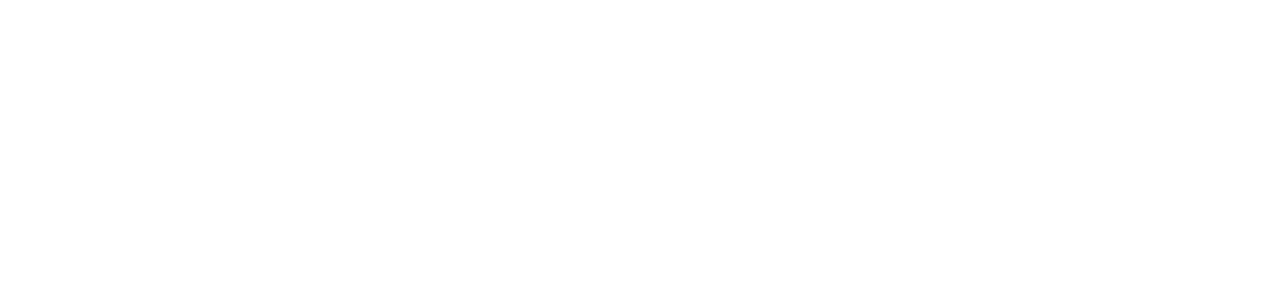
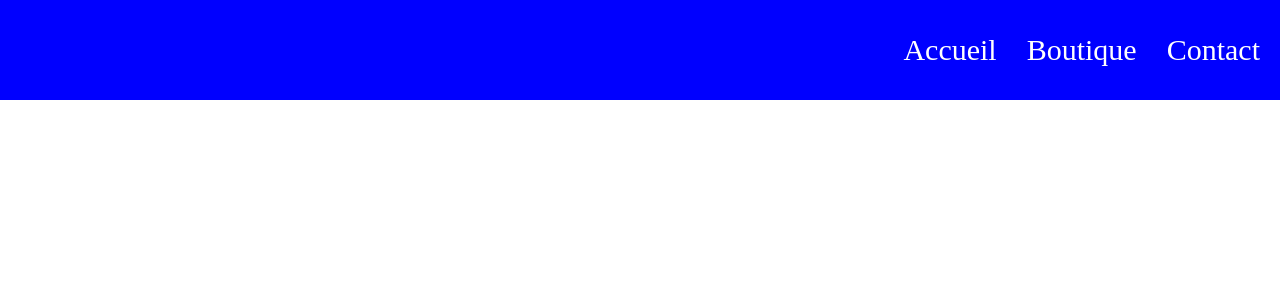
Before and after one commit to jeremydasi/my-watch, a React (Create React App) app: page / in a window 1280 px wide. Shown: the top 300 px of the page. Built offline with nearby package versions, Linux system fonts and the light colour scheme.

Commit message:
navbar commencé

```diff
--- a/src/App.js
+++ b/src/App.js
@@ -1,9 +1,10 @@
 import './style/App.css';
+import Home from './screen/home'
 
 function App() {
   return (
     <div>
-
+      <Home/>
     </div>
   );
 }
--- /dev/null
+++ b/src/component/button/button.tsx
@@ -0,0 +1,17 @@
+import React from "react";
+import "../../style/button.css";
+
+interface ButtonProps {
+  onClick: () => void;
+  label: string;
+}
+
+const Button: React.FunctionComponent<ButtonProps> = ({ onClick, label }) => {
+  return (
+    <div className="containerButton" onClick={onClick}>
+      <a>{label}</a>
+    </div>
+  );
+};
+
+export default Button;
--- /dev/null
+++ b/src/component/header/header.js
@@ -0,0 +1,19 @@
+import '../../style/header.css';
+import Button from '../button/button.tsx';
+
+function Header() {
+    return(
+        <div className='navbar'>
+            <div>
+
+            </div>
+            <div className='containerRoot'>
+                <Button label="Accueil"/>
+                <Button label="Boutique"/>
+                <Button label="Contact"/>
+            </div>
+        </div>
+    )
+}
+
+export default Header
--- /dev/null
+++ b/src/screen/home.js
@@ -0,0 +1,12 @@
+import '../style/home.css'
+import Header from '../component/header/header'
+
+function Home() {
+    return(
+        <div>
+            <Header/>
+        </div>
+    )
+}
+
+export default Home
--- a/src/style/App.css
+++ b/src/style/App.css
@@ -0,0 +1,3 @@
+body {
+    margin: 0;
+}
--- /dev/null
+++ b/src/style/button.css
@@ -0,0 +1,10 @@
+a {
+    color: white;
+    font-size: 30px;
+    cursor: pointer;
+}
+
+.containerButton {
+    display: flex;
+    flex-direction: row;
+}
--- a/src/style/header.css
+++ b/src/style/header.css
@@ -0,0 +1,14 @@
+.navbar{
+    background-color: blue;
+    height: 100px;
+    display: flex;
+    justify-content: space-between;
+    align-items: center;
+}
+
+.containerRoot {
+    gap: 30px;
+    display: flex;
+    flex-direction: row;
+    margin-right: 20px;
+}
```
Also changed, not shown: src/header/header.js (deleted), src/style/home.css (added).
